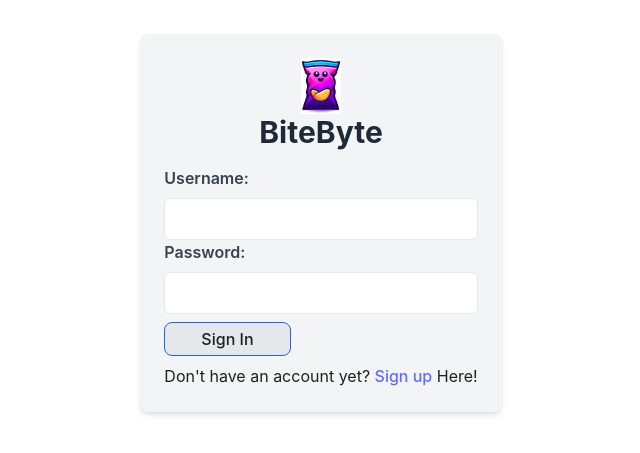
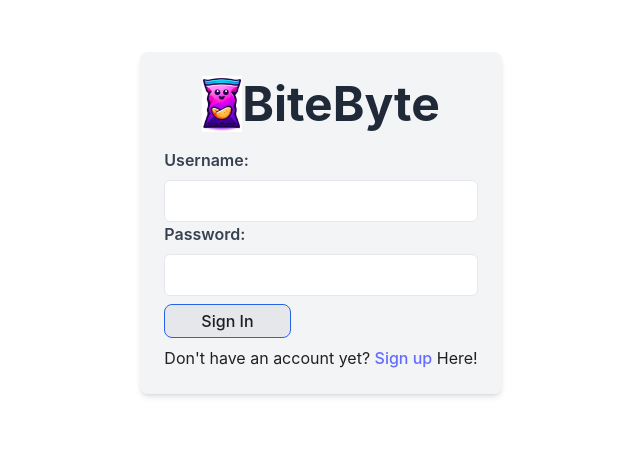
Before and after one commit to FTRI47-Pikachu/bitebyte, a React (Vite) app: page / in a window 1280 px wide. Shown: the part 177-630 px from the top of the page, without its empty margins (319-959 px from the left). Built offline with nearby package versions, Linux system fonts and the light colour scheme.

Commit message:
add logo to header component

```diff
--- a/src/component/header.tsx
+++ b/src/component/header.tsx
@@ -1,9 +1,13 @@
 import React from 'react';
+import Logoimage from '../assets/logo-image.png';
 
 const Header: React.FC = () => {
   return (
-    <div className="logo">
-        <span className="text-3xl font-bold text-gray-800"> {/* Increased font size */}
+    <div className="logo flex items-center">
+
+       <img src={Logoimage} alt="Login" style={{ width: '40px', height: 'auto' }}/>
+       <span className="text-5xl font-bold text-gray-800"> {/* Increased font size */}
+
         BiteByte
       </span>
     </div>
--- a/src/component/login.tsx
+++ b/src/component/login.tsx
@@ -1,7 +1,6 @@
 import React, { useState, FormEvent } from 'react';
 import { Link } from 'react-router-dom';
 import Header from './header';
-import Logoimage from '../assets/logo-image.png';
 
 const Login: React.FC = () => {
   const [username, setUsername] = useState<string>('');
@@ -16,7 +15,7 @@
 
   return (
     <div className="login-signup-container">
-       <img src={Logoimage} alt="Login" style={{ width: '40px', height: 'auto' }}/>
+
       <Header />
       <form onSubmit={handleSubmit}>
         <div>
```
